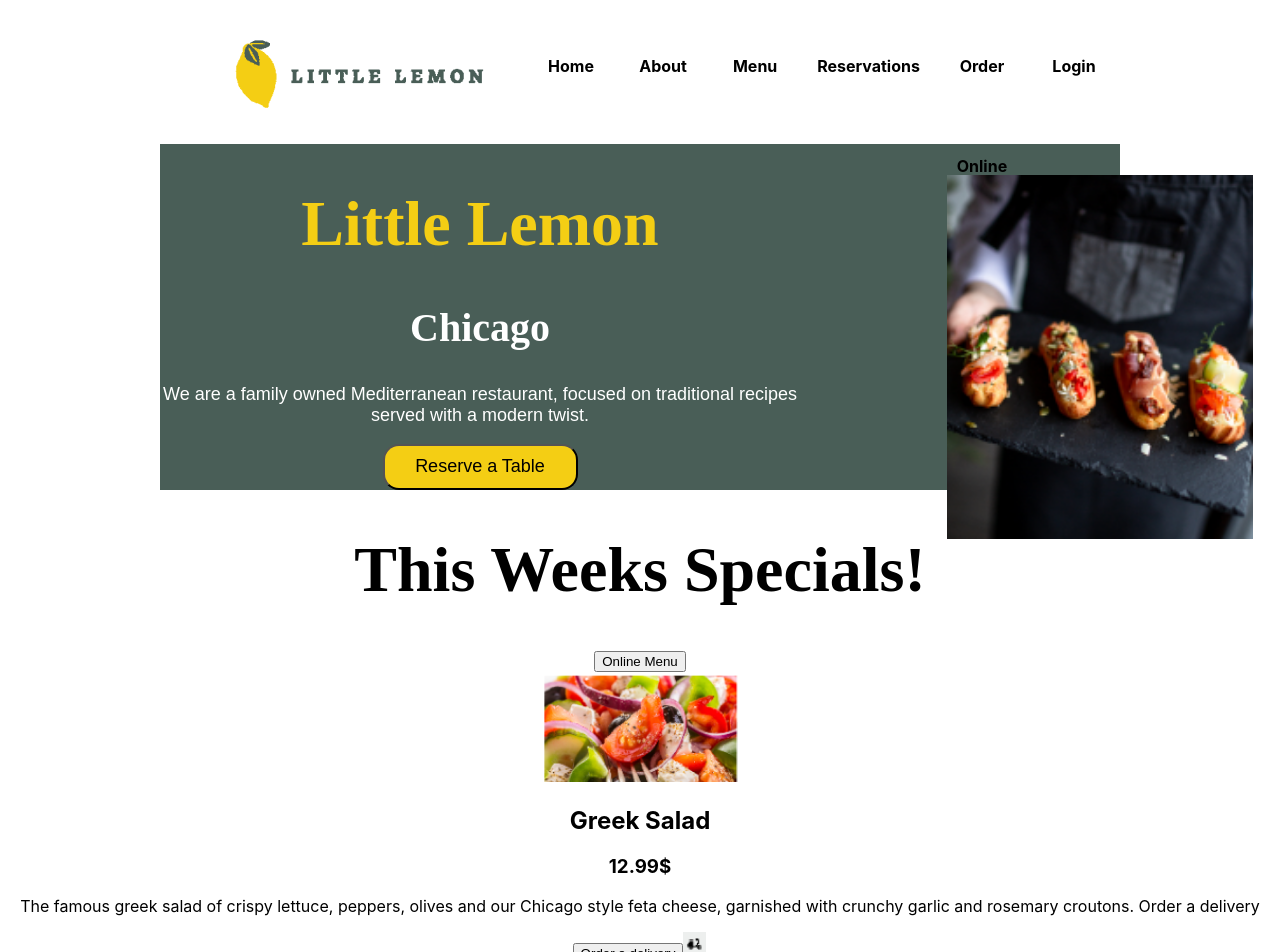
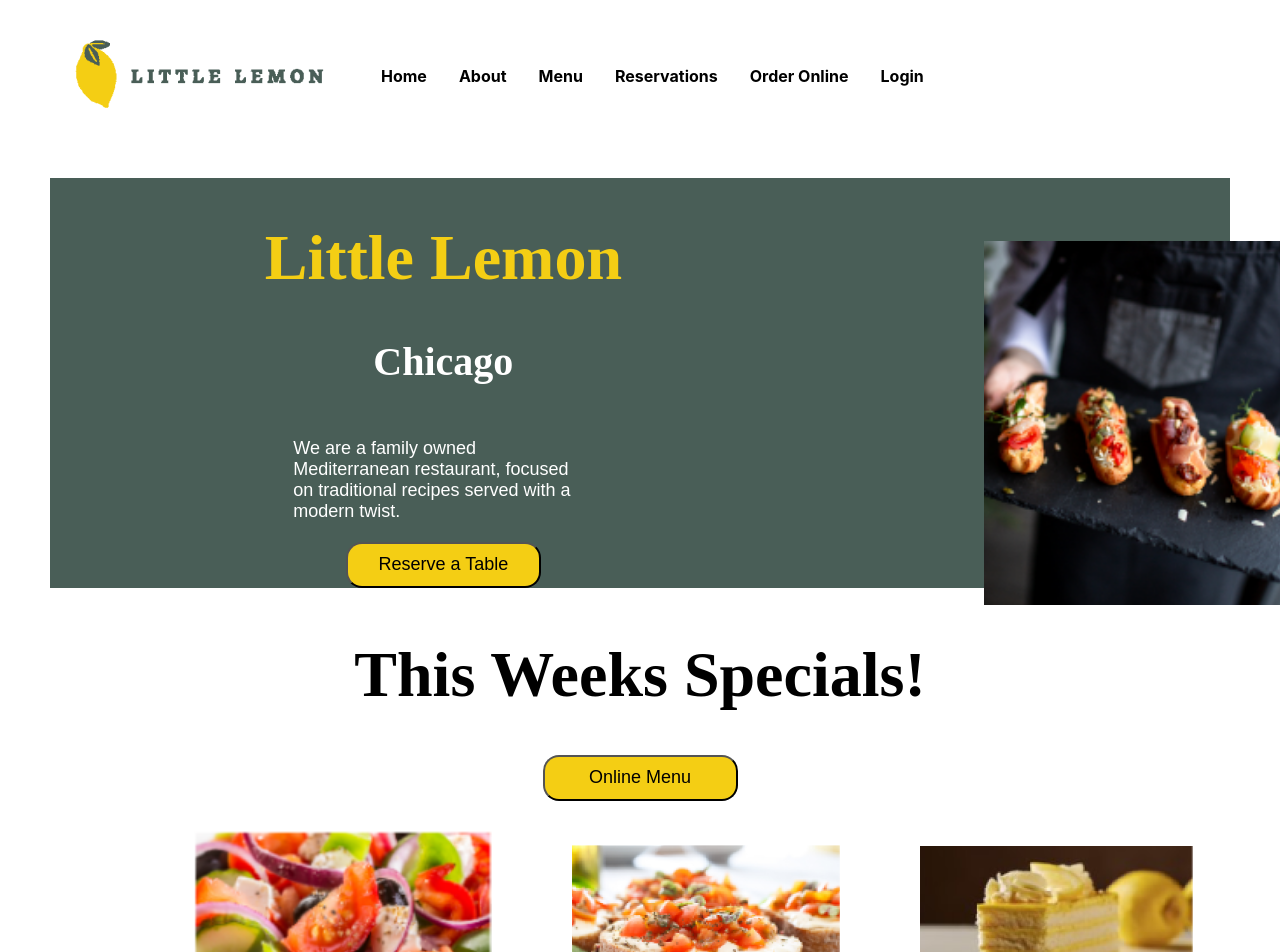
Before and after one commit to gefen87/Aug.2023, a React (Create React App) app: page / in a window 1280 px wide. Shown: the top 952 px of the page. Built offline with nearby package versions, Linux system fonts and the light colour scheme.

Commit message:
weeks specials

```diff
--- a/src/App.js
+++ b/src/App.js
@@ -21,9 +21,13 @@ function App() {
       <div className='aside'>
         <h1>This Weeks Specials!</h1>
         <button>Online Menu</button>
-        <Aside1 />
-        <Aside2 />
-        <Aside3 />
+        <div className='part'
+        style={{display:"flex", width: "200px", height: "100px",
+        margin:"12rem", gap: "5rem", alignItems: "center"}}>
+          <Aside1 />
+          <Aside2 />
+          <Aside3 />
+        </div>
       </div>
       <div>
         <Footer />
--- a/src/components/Aside1.js
+++ b/src/components/Aside1.js
@@ -5,7 +5,7 @@ const Aside1 = () => {
     return (
         <aside className="salad">
             <div>
-                <img src={salad} alt="salad"/>
+                <img src={salad} alt="salad" width={300}/>
                 <h2>Greek Salad</h2>
                 <h3>12.99$</h3>
             </div>
--- a/src/index.css
+++ b/src/index.css
@@ -1,22 +1,18 @@
 ul {
-  line-height: 100px;
+  line-height: 120px;
   display: flex;
   color: black;
   background-color: white;
   color: black;
   font-weight: bold;
   list-style: none;
-  width: all;
-  margin-left: 10rem;
-  margin-right: 10rem;
   height: 7rem;
-
 }
 
 li {
   margin-left: 1rem;
   margin-right: 1rem;
-  width: 150rem;
+
 
 }
 
@@ -34,8 +30,7 @@ main {
   font-size: 18px;
   font-family: Arial, Helvetica, sans-serif;
   font-weight: medium;
-  margin-left: 10rem;
-  margin-right: 10rem;
+  margin: 50px;
   }
 
 .main {
@@ -45,6 +40,13 @@ main {
 .main button {
   grid-column: 1 / span 2; /* Span across both columns */
   justify-self: start; /* Align the button to the left */
+}
+
+main p {
+  width: 300px;
+  padding: 20px;
+  margin: auto;
+  text-align: left;
 }
 main > div > h1 {
   color: #f4ce14;
@@ -79,11 +81,23 @@ main > div> button {
   transform: translate(-50%, -50%); /* Center the image */
 }
 
+aside {
+  background:#EDEFEE
+}
 .aside > h1 {
   font-size: 64px;
   font-family: Markazi;
   font-weight: medium;
 }
+
+.aside >  button {
+  border-radius: 16px;
+  background-color: #f4ce14;
+  width: 195px;
+  height: 46px;
+  font-size: 18px;
+}
+
 
 
 
```
